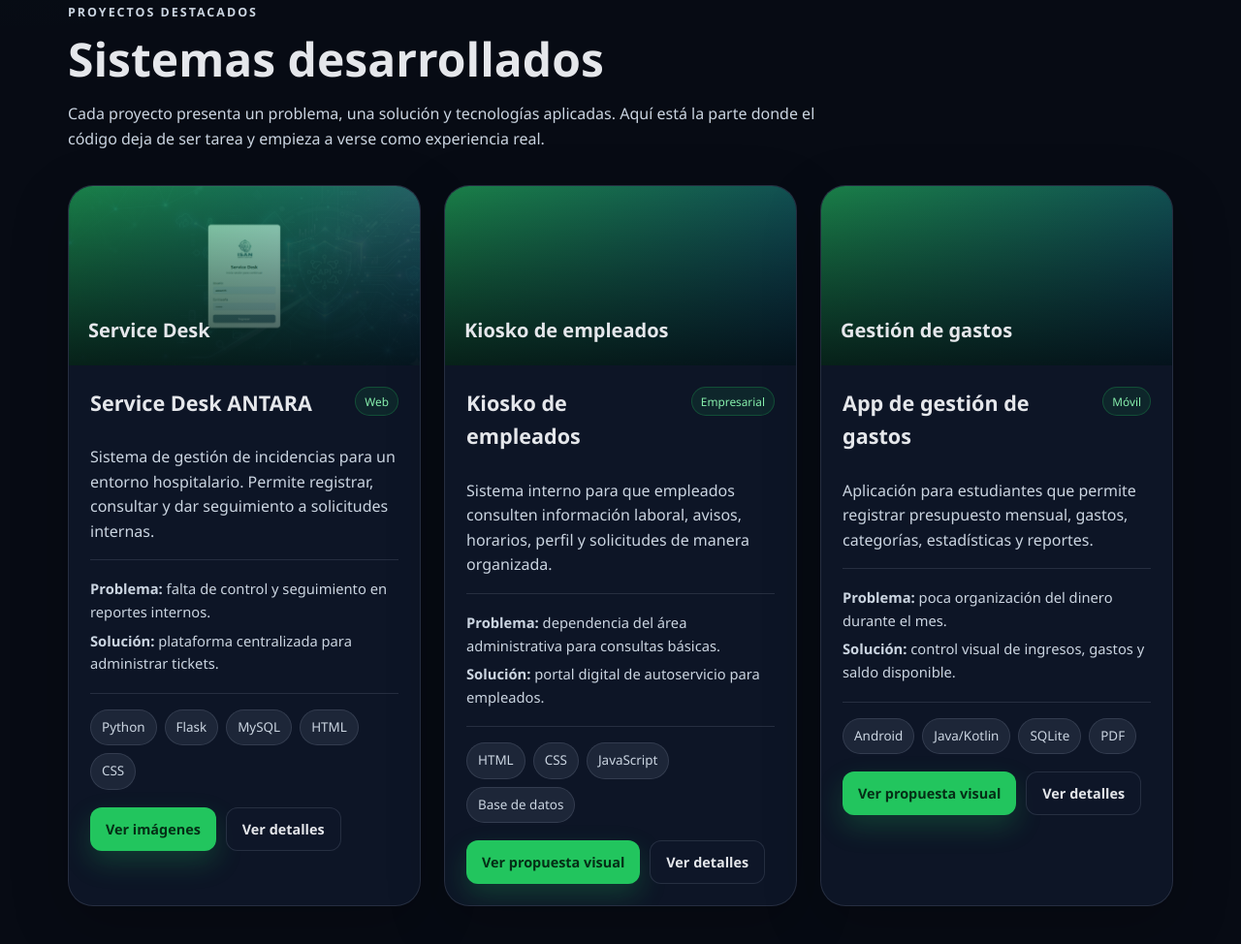
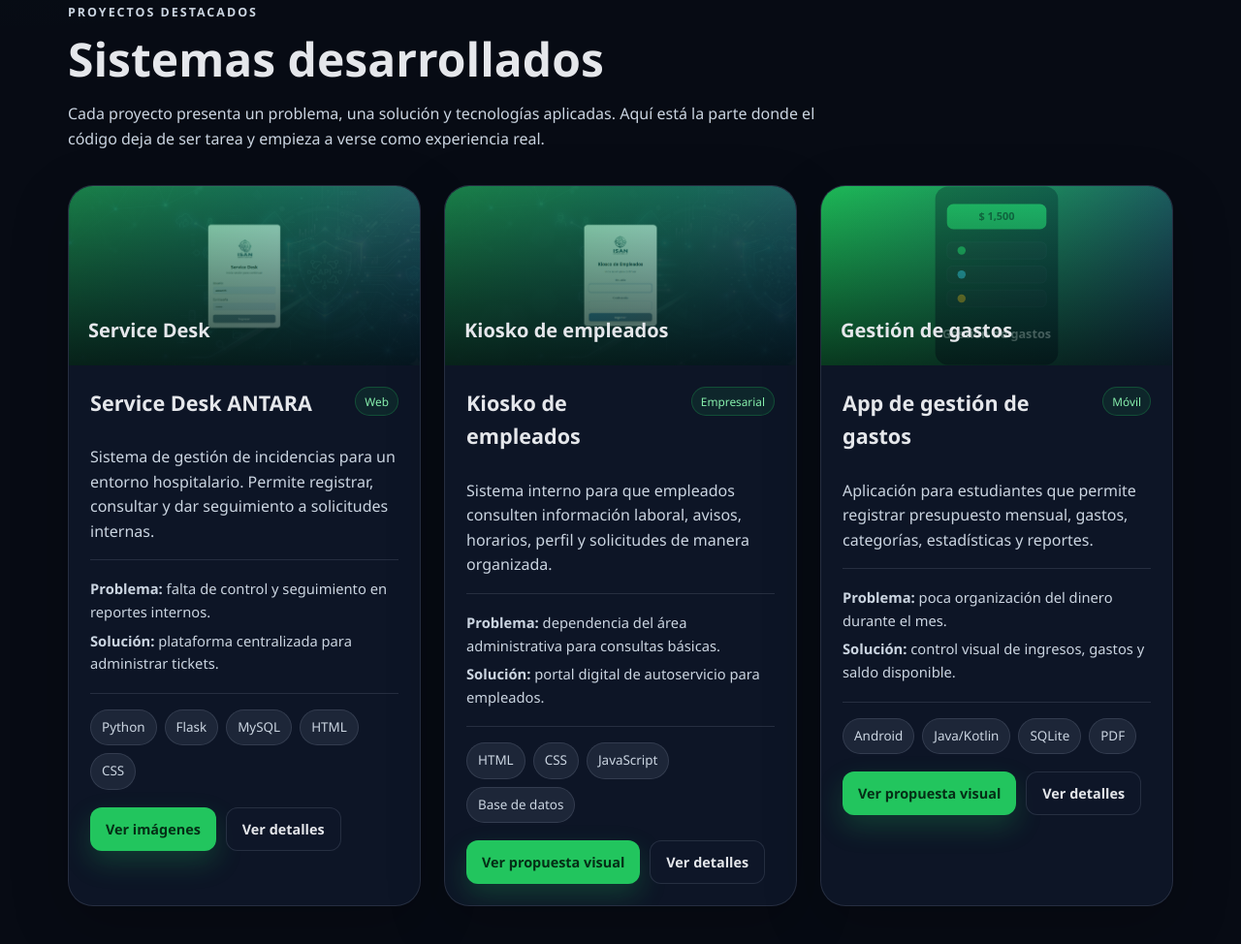
Before and after one commit to ianisai123/PORTAFOLIO, a plain HTML site: page index.html in a window 1280 px wide. Shown: the part 1259-2233 px from the top of the page at 97% size. Drawn offline with Linux system fonts and the light colour scheme.

Commit message:
Update style.css

```diff
--- a/style.css
+++ b/style.css
@@ -33,7 +33,7 @@ a{color:inherit;text-decoration:none;}button{font:inherit;}
 
 .section{max-width:1180px;margin:auto;padding:85px 20px;}.two-columns{display:grid;grid-template-columns:.9fr 1.1fr;gap:55px;align-items:start}.section h2{font-size:clamp(2rem,4vw,3rem);line-height:1.1;margin:0 0 18px}.section p{color:#cbd5e1}.section-header{max-width:790px;margin-bottom:34px;}
 .projects{display:grid;grid-template-columns:repeat(3,1fr);gap:24px}.card{overflow:hidden;background:rgba(15,23,42,.88);border:1px solid var(--line);border-radius:26px;box-shadow:0 18px 60px rgba(0,0,0,.22);transition:.3s}.card:hover{transform:translateY(-8px);border-color:rgba(34,197,94,.36)}.featured{grid-column:span 1}
-.project-image{height:185px;display:flex;align-items:end;padding:20px;font-weight:900;font-size:1.25rem;background-size:cover;background-position:center;position:relative}.project-image:before{content:"";position:absolute;inset:0;background:linear-gradient(180deg,transparent,rgba(0,0,0,.68));}.project-image span{position:relative;z-index:1}.image-service{background-image:linear-gradient(135deg,rgba(34,197,94,.6),rgba(14,165,233,.25)),url('Login.png')}.image-kiosk{background-image:linear-gradient(135deg,rgba(34,197,94,.6),rgba(14,165,233,.25)),url('img/Kiosko/Login.png')}.image-expenses{background-image:linear-gradient(135deg,rgba(34,197,94,.6),rgba(14,165,233,.25)),url('img/App/gastos-placeholder.svg')}
+.project-image{height:185px;display:flex;align-items:end;padding:20px;font-weight:900;font-size:1.25rem;background-size:cover;background-position:center;position:relative}.project-image:before{content:"";position:absolute;inset:0;background:linear-gradient(180deg,transparent,rgba(0,0,0,.68));}.project-image span{position:relative;z-index:1}.image-service{background-image:linear-gradient(135deg,rgba(34,197,94,.6),rgba(14,165,233,.25)),url('Login.png')}.image-kiosk{background-image:linear-gradient(135deg,rgba(34,197,94,.6),rgba(14,165,233,.25)),url('LoginKiosko.png')}.image-expenses{background-image:linear-gradient(135deg,rgba(34,197,94,.6),rgba(14,165,233,.25)),url('gastos-placeholder.svg')}
 .card-content{padding:22px}.card-top{display:flex;align-items:start;justify-content:space-between;gap:12px}.card h3{font-size:1.35rem;margin:0 0 10px}.badge{font-size:.74rem;color:#86efac;border:1px solid rgba(34,197,94,.25);background:rgba(34,197,94,.1);border-radius:999px;padding:5px 9px;white-space:nowrap}.project-details{border-top:1px solid var(--line);border-bottom:1px solid var(--line);padding:12px 0;margin:16px 0}.project-details p{font-size:.92rem;margin:6px 0}.tech-list{display:flex;flex-wrap:wrap;gap:8px;margin:16px 0 18px}.card-actions{display:flex;gap:10px;flex-wrap:wrap;}
 
 .skills-grid{display:grid;grid-template-columns:repeat(4,1fr);gap:18px}.skill-box,.step,.contact-card{background:rgba(15,23,42,.78);border:1px solid var(--line);border-radius:22px;padding:24px}.skill-box h3,.step h3{margin:0 0 8px;color:#f8fafc}.skill-box p,.step p{margin:0;color:var(--muted)}
```
